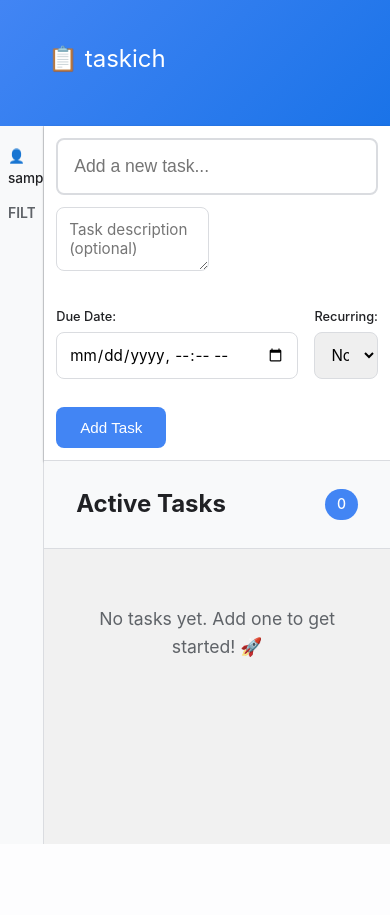
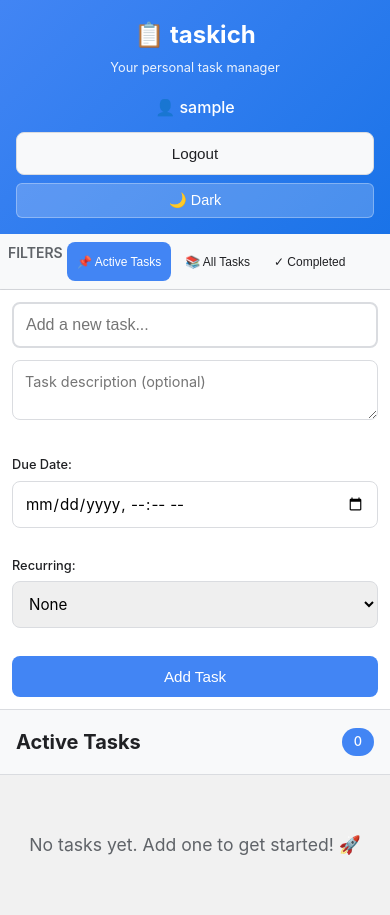
Before and after one commit to javsanpae/taskich, a Flask app: page / in a window 390 px wide. Before the commit the page ends 844 px from the top, so only its background shows below. Run offline with Flask 3, Linux system fonts and the light colour scheme; the visitor is signed in with stand-in values (Sample User, id 1); data that the repository does not hold is empty; some libraries are stand-ins or nearby versions.

Commit message:
stable version

```diff
--- a/static/style.css
+++ b/static/style.css
@@ -240,74 +240,6 @@ body.dark-mode {
     background-color: var(--primary-color);
     color: white;
     font-weight: 500;
-}
-
-/* Action Buttons in Sidebar - Icon Only */
-.sidebar-actions {
-    display: flex;
-    gap: 0.75rem;
-    margin-bottom: 1.25rem;
-    padding-bottom: 1.25rem;
-    border-bottom: 1px solid var(--border-color);
-}
-
-.action-btn-icon {
-    background: transparent;
-    border: none;
-    padding: 0.75rem;
-    cursor: pointer;
-    border-radius: 6px;
-    display: flex;
-    align-items: center;
-    justify-content: center;
-    transition: all 0.15s ease-out;
-}
-
-.action-btn-icon:hover {
-    background-color: rgba(0, 0, 0, 0.04);
-}
-
-.logout-btn:hover {
-    background-color: rgba(255, 59, 48, 0.08);
-}
-
-.dark-mode-toggle:hover {
-    background-color: rgba(90, 200, 250, 0.08);
-}
-
-/* User Status Section - Visible at Top */
-.user-section {
-    padding-top: 1rem;
-    padding-bottom: 1.25rem;
-    border-bottom: 1px solid var(--border-color);
-    margin-bottom: auto; /* Pushes filters to bottom */
-}
-
-.user-status-text {
-    display: flex;
-    align-items: center;
-    gap: 0.6rem;
-    font-size: 0.85rem;
-    font-weight: 500;
-}
-
-.status-dot {
-    width: 8px;
-    height: 8px;
-    border-radius: 9999px;
-    background-color: var(--success-color);
-    box-shadow: 0 0 10px rgba(52, 199, 89, 0.4);
-}
-
-.logged-in-text {
-    color: var(--success-color);
-}
-
-/* Active Tasks Link in Header */
-.active-tasks-link {
-    display: block;
-    text-decoration: none;
-    color: inherit;
 }
 
 .main {
@@ -795,22 +727,53 @@ body.dark-mode {
 
 /* Responsive Design */
 @media (max-width: 768px) {
-    /* Active tasks link becomes full width button */
-    .header a.active-tasks-link {
-        display: block;
+    .header {
         padding: 1rem;
-        font-size: 1.5rem;
-        margin-bottom: 0.5rem;
     }
 
-    .sidebar-actions {
-        display: none; /* Hidden on mobile, use top header */
+    .header-content {
+        flex-direction: column;
+        gap: 1rem;
     }
 
-    .user-section {
-        padding: 0.75rem 0;
-        margin-bottom: auto;
-        border-bottom: none;
+    .header-title {
+        text-align: center;
+    }
+
+    .header h1 {
+        font-size: 1.75rem;
+        margin-bottom: 0.25rem;
+    }
+
+    .header p {
+        font-size: 0.9rem;
+    }
+
+    .header-actions {
+        flex-direction: column;
+        width: 100%;
+        gap: 0.5rem;
+    }
+
+    .username-display {
+        margin-right: 0;
+        margin-bottom: 0.25rem;
+    }
+
+    .dark-mode-toggle,
+    .logout-btn {
+        width: 100%;
+    }
+
+    .content {
+        flex-direction: column;
+    }
+
+    .sidebar {
+        width: 100%;
+        border-right: none;
+        border-bottom: 1px solid var(--border-color);
+        padding: 0.75rem;
     }
 
     .filters {
@@ -825,7 +788,92 @@ body.dark-mode {
         padding: 0.5rem 0.75rem;
         font-size: 0.85rem;
     }
+
+    .form-row {
+        grid-template-columns: 1fr;
+    }
+
+    .task-input-section {
+        padding: 1rem;
+    }
+
+    .task-input-title {
+        font-size: 1rem;
+        padding: 0.75rem;
+    }
+
+    .task-input-description {
+        font-size: 0.9rem;
+        rows: 2;
+    }
+
+    .task-meta {
+        flex-direction: column;
+        gap: 0.25rem;
+        font-size: 0.8rem;
+    }
+
+    .task-item {
+        padding: 1rem;
+        margin-bottom: 0.5rem;
+    }
+
+    .task-header {
+        flex-direction: column;
+        gap: 0.5rem;
+    }
+
+    .task-title {
+        font-size: 1rem;
+    }
+
+    .task-description {
+        font-size: 0.9rem;
+    }
+
+    .task-actions {
+        flex-wrap: wrap;
+        gap: 0.3rem;
+    }
+
+    .task-actions button {
+        padding: 0.3rem 0.6rem;
+        font-size: 0.75rem;
+        flex: 1;
+        min-width: 60px;
+    }
+
+    .modal-content {
+        width: 95%;
+        max-height: 80vh;
+    }
+
+    .tasks-header {
+        padding: 1rem;
+    }
+
+    .tasks-header h2 {
+        font-size: 1.25rem;
+    }
+
+    .task-count {
+        font-size: 0.8rem;
+    }
+
+    .btn {
+        width: 100%;
+    }
+
+    .modal-footer {
+        flex-direction: column;
+        gap: 0.5rem;
+    }
+
+    .modal-footer .btn {
+        width: 100%;
+    }
 }
+
 @media (max-width: 480px) {
     .header h1 {
         font-size: 1.5rem;
--- a/templates/index.html
+++ b/templates/index.html
@@ -9,44 +9,23 @@
 <body>
     <div class="container">
         <header class="header">
-            <a href="/tasks" class="active-tasks-link">📋 taskich</a>
+            <div class="header-content">
+                <div class="header-title">
+                    <h1>📋 taskich</h1>
+                    <p>Your personal task manager</p>
+                </div>
+                <div class="header-actions">
+                    <span id="usernameDisplay" class="username-display"></span>
+                    <button id="logoutBtn" class="btn btn-secondary logout-btn">Logout</button>
+                    <button id="darkModeToggle" class="dark-mode-toggle" title="Toggle dark mode">
+                        🌙 Dark
+                    </button>
+                </div>
+            </div>
         </header>
 
         <div class="content">
             <aside class="sidebar">
-                <!-- Action Buttons at Top -->
-                <div class="sidebar-actions">
-                    <button id="logoutBtn" class="btn btn-secondary logout-btn action-btn-icon" title="Logout">
-                        <svg width="16" height="16" viewBox="0 0 24 24" fill="none" stroke="currentColor" stroke-width="2">
-                            <path d="M9 21H5a2 2 0 0 1-2-2V5a2 2 0 0 1 2-2h4"></path>
-                            <polyline points="16 17 21 12 16 7"></polyline>
-                            <line x1="21" y1="12" x2="9" y2="12"></line>
-                        </svg>
-                    </button>
-                    <button id="darkModeToggle" class="dark-mode-toggle action-btn-icon" title="Toggle dark mode">
-                        <svg width="16" height="16" viewBox="0 0 24 24" fill="none" stroke="currentColor" stroke-width="2">
-                            <circle cx="12" cy="12" r="5"></circle>
-                            <line x1="12" y1="1" x2="12" y2="3"></line>
-                            <line x1="12" y1="21" x2="12" y2="23"></line>
-                            <line x1="4.22" y1="4.22" x2="5.64" y2="5.64"></line>
-                            <line x1="18.36" y1="18.36" x2="19.78" y2="19.78"></line>
-                            <line x1="1" y1="12" x2="3" y2="12"></line>
-                            <line x1="21" y1="12" x2="23" y2="12"></line>
-                            <line x1="4.22" y1="19.78" x2="5.64" y2="18.36"></line>
-                            <line x1="18.36" y1="5.64" x2="19.78" y2="4.22"></line>
-                        </svg>
-                    </button>
-                </div>
-
-                <!-- User Status Section -->
-                <div class="user-section">
-                    <div id="usernameDisplay" class="user-status-text">
-                        <span class="status-dot"></span>
-                        <span class="logged-in-text">Logged in</span>
-                    </div>
-                </div>
-
-                <!-- Filters -->
                 <div class="filters">
                     <h3>Filters</h3>
                     <button class="filter-btn active" data-filter="active">
```
Also changed, not shown: templates/login.html (+24 -65 lines), 1 other file.
